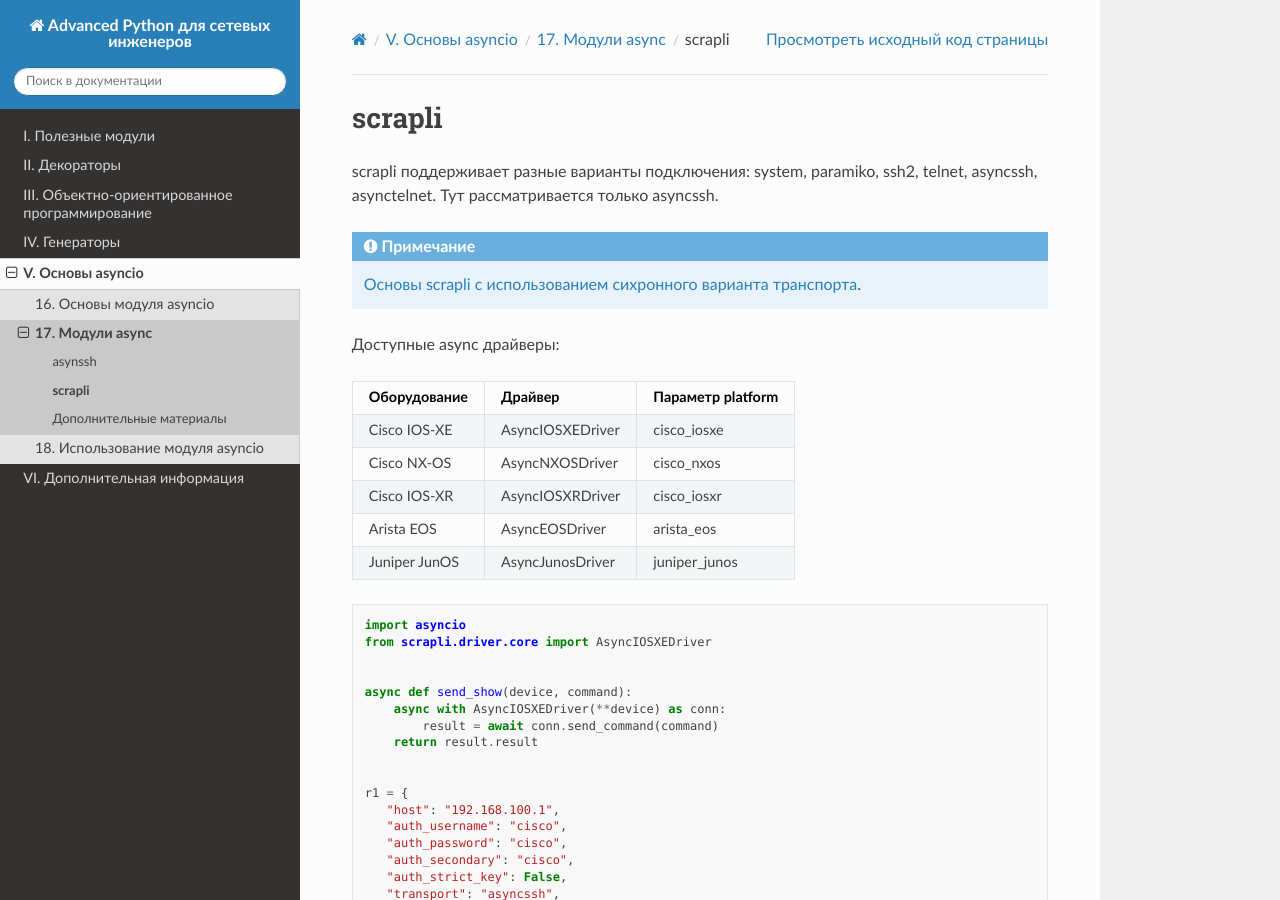
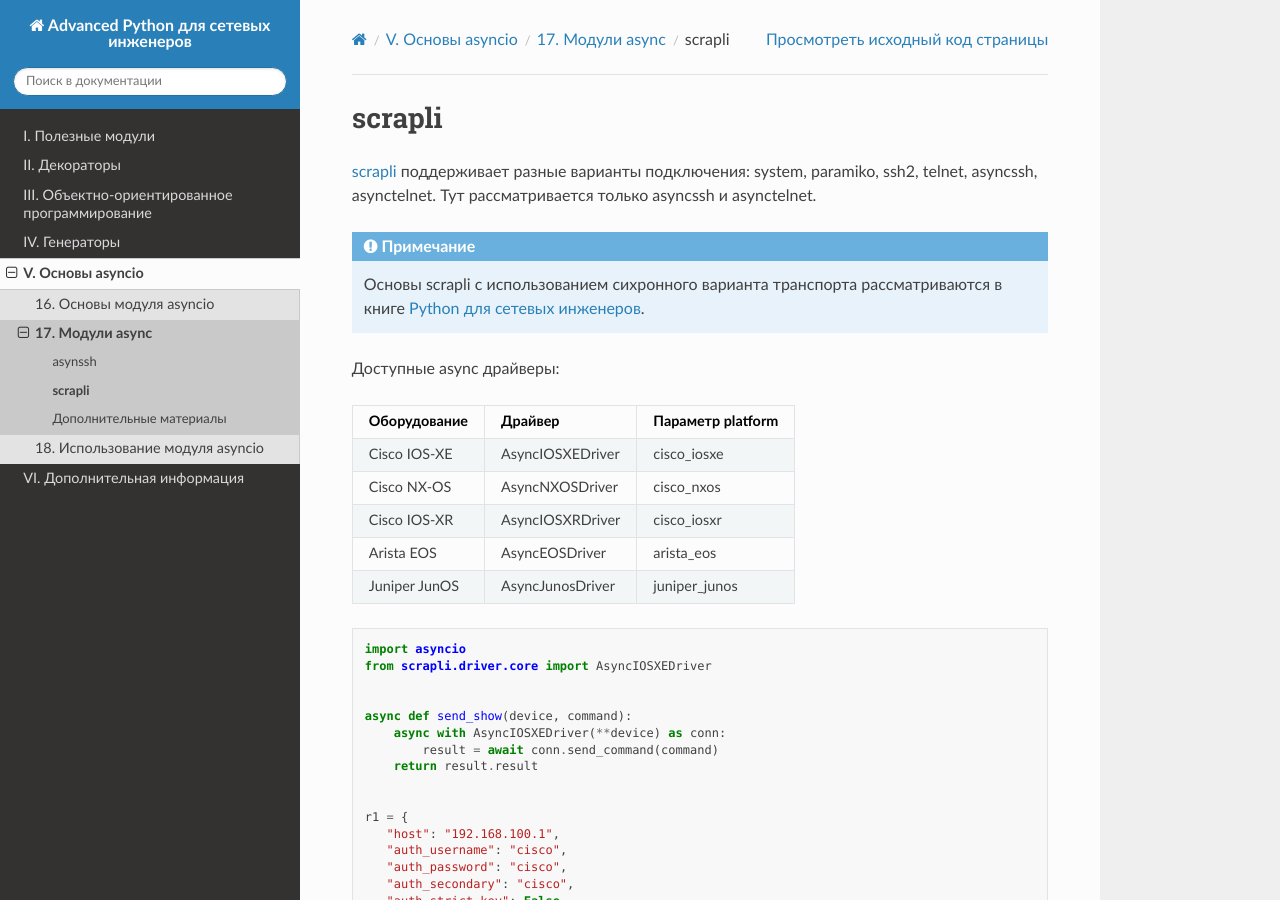
Before and after one commit to natenka/advpyneng-book, a Sphinx documentation site: the page built from docs/source/book/17_async_libraries/scrapli.rst, in a window 1280 px wide and 900 px high. Built offline with Sphinx 7.4.7 and the Read the Docs theme 2.0.0, drawn with Linux system fonts in a browser that asks for light colours; pages that are not in the unit, such as notebooks, are missing from menus.

Commit message:
add scrapli

```diff
--- a/docs/source/book/17_async_libraries/scrapli.rst
+++ b/docs/source/book/17_async_libraries/scrapli.rst
@@ -1,12 +1,14 @@
 scrapli
 =======
 
-scrapli поддерживает разные варианты подключения: system, paramiko, ssh2, telnet, asyncssh, asynctelnet.
-Тут рассматривается только asyncssh.
+`scrapli <https://github.com/carlmontanari/scrapli>`__ поддерживает разные варианты
+подключения: system, paramiko, ssh2, telnet, asyncssh, asynctelnet.
+Тут рассматривается только asyncssh и asynctelnet.
 
 .. note::
 
-    `Основы scrapli с использованием сихронного варианта транспорта <https://pyneng.readthedocs.io/ru/latest/book/18_ssh_telnet/scrapli.html>`__.
+    Основы scrapli с использованием сихронного варианта транспорта рассматриваются
+    в книге `Python для сетевых инженеров <https://pyneng.readthedocs.io/ru/latest/book/18_ssh_telnet/scrapli.html>`__.
 
 
 Доступные async драйверы:
```
